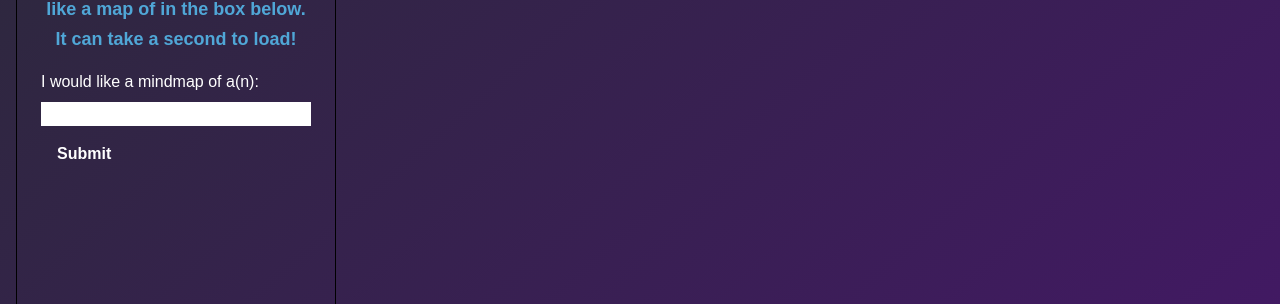
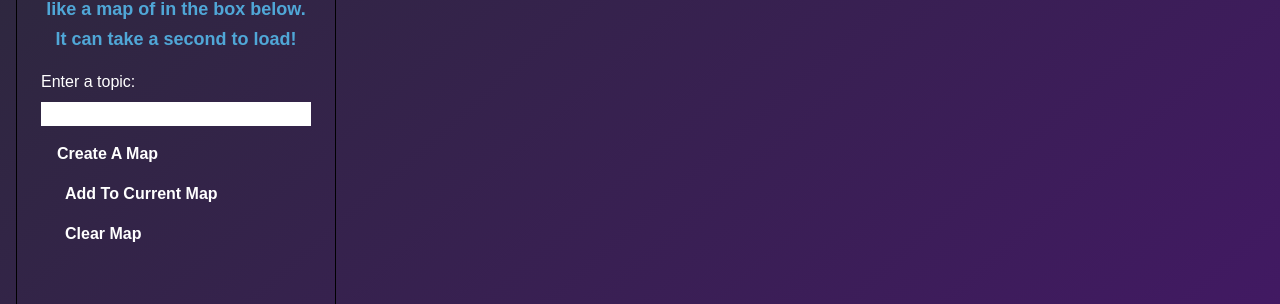
Before and after one commit to DynamicApproach/Website, a Next.js app: page /infoPages/mindmapper in a window 1280 px wide. Shown: the part 471-775 px from the top of the page. Built offline with nearby package versions, Linux system fonts and the light colour scheme.

Commit message:
Add new controls + mem clear

```diff
--- a/components/MarkmapOutput.tsx
+++ b/components/MarkmapOutput.tsx
@@ -5,7 +5,8 @@ import PropTypes from "prop-types";
 
 interface MarkmapOutputProps {
   content: string;
-  onNodeClick: (nodeData: string) => void;
+  key: number;
+  onNodeClick: (clickedNodeTitle: string) => void;
 }
 
 const MarkmapOutput: React.FC<MarkmapOutputProps> = ({
@@ -32,7 +33,6 @@ const MarkmapOutput: React.FC<MarkmapOutputProps> = ({
 
   useEffect(() => {
     if (!markmapRef.current) return;
-
     const transformer = new Transformer();
     let root;
 
@@ -67,11 +67,11 @@ const MarkmapOutput: React.FC<MarkmapOutputProps> = ({
     document.head.appendChild(style);
 
     if (svgElement) {
-      if (markmapInstanceRef.current) {
+      if (!content && !uploadedContent && markmapInstanceRef.current) {
         markmapInstanceRef.current.destroy();
+      } else {
+        markmapInstanceRef.current = Markmap.create(svgElement, {}, root);
       }
-
-      markmapInstanceRef.current = Markmap.create(svgElement, {}, root);
       svgElement.addEventListener("click", handleClick, false);
     }
 
@@ -96,7 +96,6 @@ const MarkmapOutput: React.FC<MarkmapOutputProps> = ({
     a.click();
     URL.revokeObjectURL(url);
   };
-
   const handleFileUpload = (event: React.ChangeEvent<HTMLInputElement>) => {
     const file = event.target.files && event.target.files[0];
     if (!file) {
@@ -115,7 +114,6 @@ const MarkmapOutput: React.FC<MarkmapOutputProps> = ({
     reader.readAsText(file);
   };
 
-  // MarkmapOutput.tsx
   return (
     <div className="relative flex h-full flex-col">
       <div ref={markmapRef} className="absolute z-0 h-auto w-full" />
@@ -126,7 +124,6 @@ const MarkmapOutput: React.FC<MarkmapOutputProps> = ({
         >
           Download
         </button>
-        {
         <div>
           <input
             type="file"
@@ -142,7 +139,6 @@ const MarkmapOutput: React.FC<MarkmapOutputProps> = ({
             Choose file
           </label>
         </div>
-        }
       </div>
     </div>
   );
--- a/components/OpenAIInput.tsx
+++ b/components/OpenAIInput.tsx
@@ -5,7 +5,8 @@ import PropTypes from "prop-types";
 interface OpenAIInputProps {
   onResponse: (response: string) => void;
   nodeData: string | null;
-  existingMarkdown: string; // Add this prop
+  existingMarkdown: string;
+  onClear?: () => void;
 }
 
 const NEXT_PUBLIC_deploymentKey = process.env.DEPLOYMENT_KEY;
@@ -14,18 +15,66 @@ console.log(NEXT_PUBLIC_deploymentKey);
 const OpenAIInput: React.FC<OpenAIInputProps> = ({
   onResponse,
   nodeData,
+  // eslint-disable-next-line @typescript-eslint/no-empty-function
+  onClear = () => {}, // Default value to avoid calling undefined
   existingMarkdown
 }) => {
   const [input, setInput] = useState("");
   const [response, setResponse] = useState("");
   const [isLoading, setIsLoading] = useState(false);
+  // eslint-disable-next-line @typescript-eslint/no-unused-vars
+  const [newMapInput, setNewMapInput] = useState("");
+  // eslint-disable-next-line @typescript-eslint/no-unused-vars
+  const [newMap, setNewMap] = useState("");
 
   const handleChange = (e: { target: { value: SetStateAction<string> } }) => {
     setInput(e.target.value);
   };
+  // eslint-disable-next-line @typescript-eslint/no-unused-vars
+  const handleNewMapChange = (e: {
+    target: { value: SetStateAction<string> };
+  }) => {
+    setNewMapInput(e.target.value);
+  };
+  const fetchAndAppendData = async (inputData: string) => {
+    setIsLoading(true); // set loading state
+    let updatedResponse = "";
+    try {
+      const configuration = new Configuration({
+        apiKey: process.env.NEXT_PUBLIC_deploymentKey
+      });
+
+      const openai = new OpenAIApi(configuration);
+      const prompt =
+        "Please give me an extremely detailed mind map of " +
+        inputData +
+        " in Markdown format, using * for list. Go deep rather than wide please but please" +
+        " Only give me responses in this format.  \n";
+
+      const result = await openai.createCompletion({
+        model: "text-davinci-003",
+        prompt: prompt,
+        temperature: 0.5,
+        max_tokens: 4000,
+        n: 1,
+        stop: null
+      });
+      console.log(result);
+      const choices = result.data.choices;
+      const text = choices[0].text ?? "";
+      updatedResponse = appendMarkdown(existingMarkdown, inputData, text);
+      setResponse(updatedResponse);
+      onResponse(updatedResponse);
+    } catch (error) {
+      console.error("Error calling OpenAI API:", error);
+    }
+    setIsLoading(false); // unset loading state
+    return updatedResponse;
+  };
 
   const fetchData = async (inputData: string) => {
     setIsLoading(true); // set loading state
+    let updatedResponse = "";
     try {
       const configuration = new Configuration({
         apiKey: process.env.NEXT_PUBLIC_deploymentKey
@@ -63,18 +112,32 @@ const OpenAIInput: React.FC<OpenAIInputProps> = ({
       console.log(result);
       const choices = result.data.choices;
       const text = choices[0].text ?? "";
-      const updatedResponse = modifyMarkdown(existingMarkdown, inputData, text);
+      updatedResponse = modifyMarkdown(existingMarkdown, inputData, text);
       setResponse(updatedResponse);
       onResponse(updatedResponse);
     } catch (error) {
       console.error("Error calling OpenAI API:", error);
     }
     setIsLoading(false); // unset loading state
+    return updatedResponse;
+  };
+
+  const handleNewMapSubmit = async (e: { preventDefault: () => void }) => {
+    e.preventDefault();
+    fetchAndAppendData(input).then((newMapData) => setNewMap(newMapData));
   };
 
   const handleSubmit = async (e: { preventDefault: () => void }) => {
     e.preventDefault();
-    fetchData(input);
+    fetchData(input).then((data) => setResponse(data));
+  };
+
+  const clearMap = () => {
+    console.log("attempt clear map");
+    setInput("");
+    setResponse("");
+    onResponse("");
+    onClear();
   };
 
   useEffect(() => {
@@ -91,7 +154,7 @@ const OpenAIInput: React.FC<OpenAIInputProps> = ({
     <div>
       <form onSubmit={handleSubmit} className="space-y-2">
         <label htmlFor="input" className="block text-white">
-          I would like a mindmap of a(n):
+          Enter a topic:
         </label>
         <input
           type="text"
@@ -101,12 +164,28 @@ const OpenAIInput: React.FC<OpenAIInputProps> = ({
           onChange={handleChange}
           className="w-full"
         />
-        <button
-          type="submit"
-          className="bg-blue-500 hover:bg-blue-700 rounded px-4 py-2 font-bold text-white"
-        >
-          Submit
-        </button>
+        <div className="space-x-2">
+          <button
+            type="submit"
+            className="bg-blue-500 hover:bg-blue-700 rounded px-4 py-2 font-bold text-white"
+          >
+            Create A Map
+          </button>
+          <button
+            type="button"
+            onClick={handleNewMapSubmit}
+            className="bg-green-500 hover:bg-green-700 rounded px-4 py-2 font-bold text-white"
+          >
+            Add To Current Map
+          </button>
+          <button
+            type="button"
+            onClick={clearMap}
+            className="bg-red-500 hover:bg-red-700 rounded px-4 py-2 font-bold text-white"
+          >
+            Clear Map
+          </button>
+        </div>
       </form>
       {isLoading ? (
         <h2 className="mt-4 text-white">
@@ -122,7 +201,8 @@ const OpenAIInput: React.FC<OpenAIInputProps> = ({
 OpenAIInput.propTypes = {
   onResponse: PropTypes.func.isRequired,
   nodeData: PropTypes.string,
-  existingMarkdown: PropTypes.string.isRequired
+  existingMarkdown: PropTypes.string.isRequired,
+  onClear: PropTypes.func
 };
 
 function modifyMarkdown(
@@ -259,5 +339,27 @@ function getNodePath(markdown: string, node: string): string {
   console.log("Node path:", path);
   return path;
 }
+function appendMarkdown(
+  markdown: string,
+  node: string,
+  newData: string
+): string {
+  // If no existing markdown, return the new data
+  if (!markdown) {
+    console.log("No existing markdown. Returning new data.");
+    return newData;
+  }
+
+  // Remove the first line starting with "# " (the title)
+  newData = newData.replace(/^\s*# .*\n?/, "");
+  // Convert all - to * (for markdown lists)
+  newData = newData.replace(/-/g, "*");
+
+  // Format new data
+  console.log("New data:", newData);
+
+  // Add the new node to the end of the existing markdown
+  return markdown + "\n\n" + newData;
+}
 
 export default OpenAIInput;
```
Lines whose indentation alone changed are shown as unchanged.
